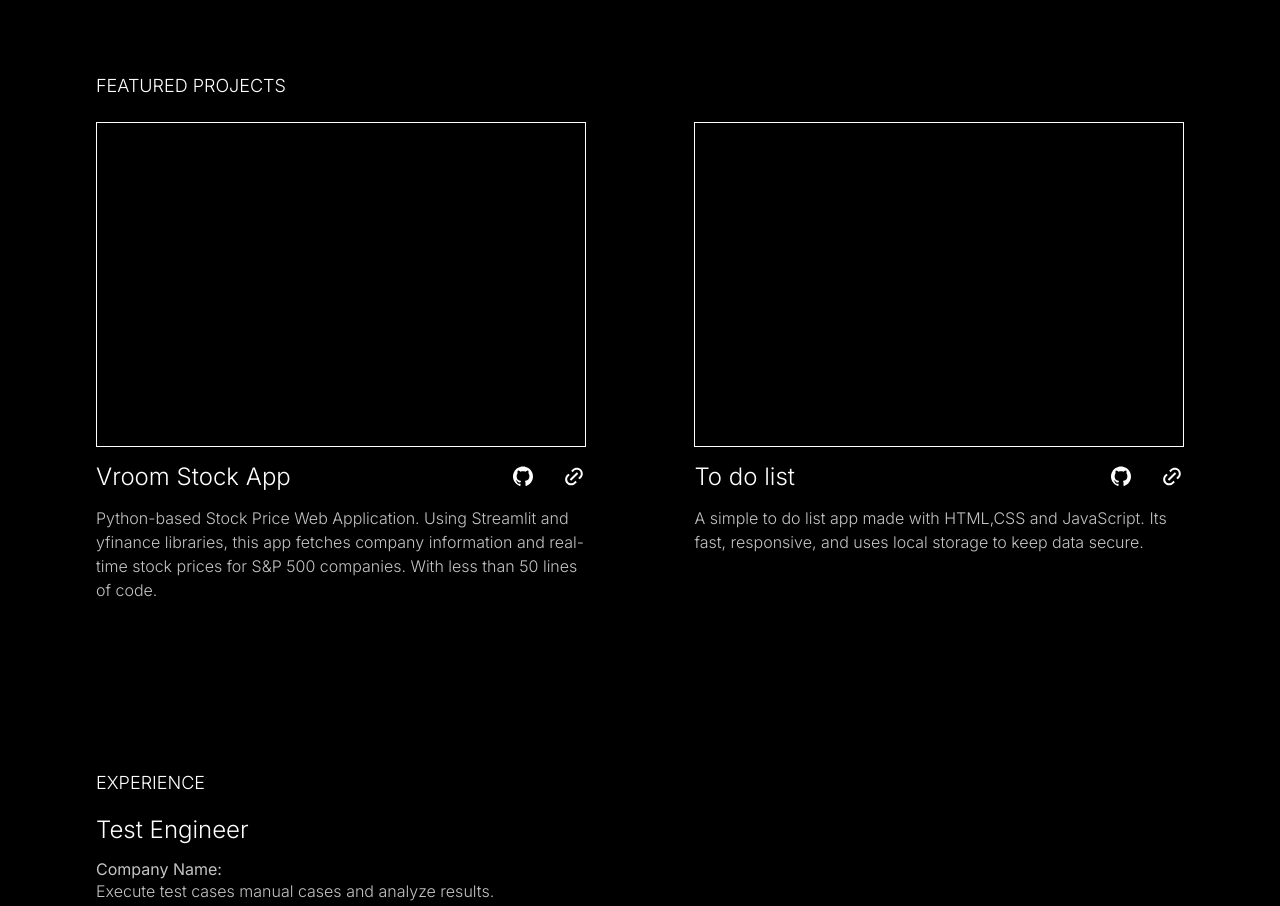
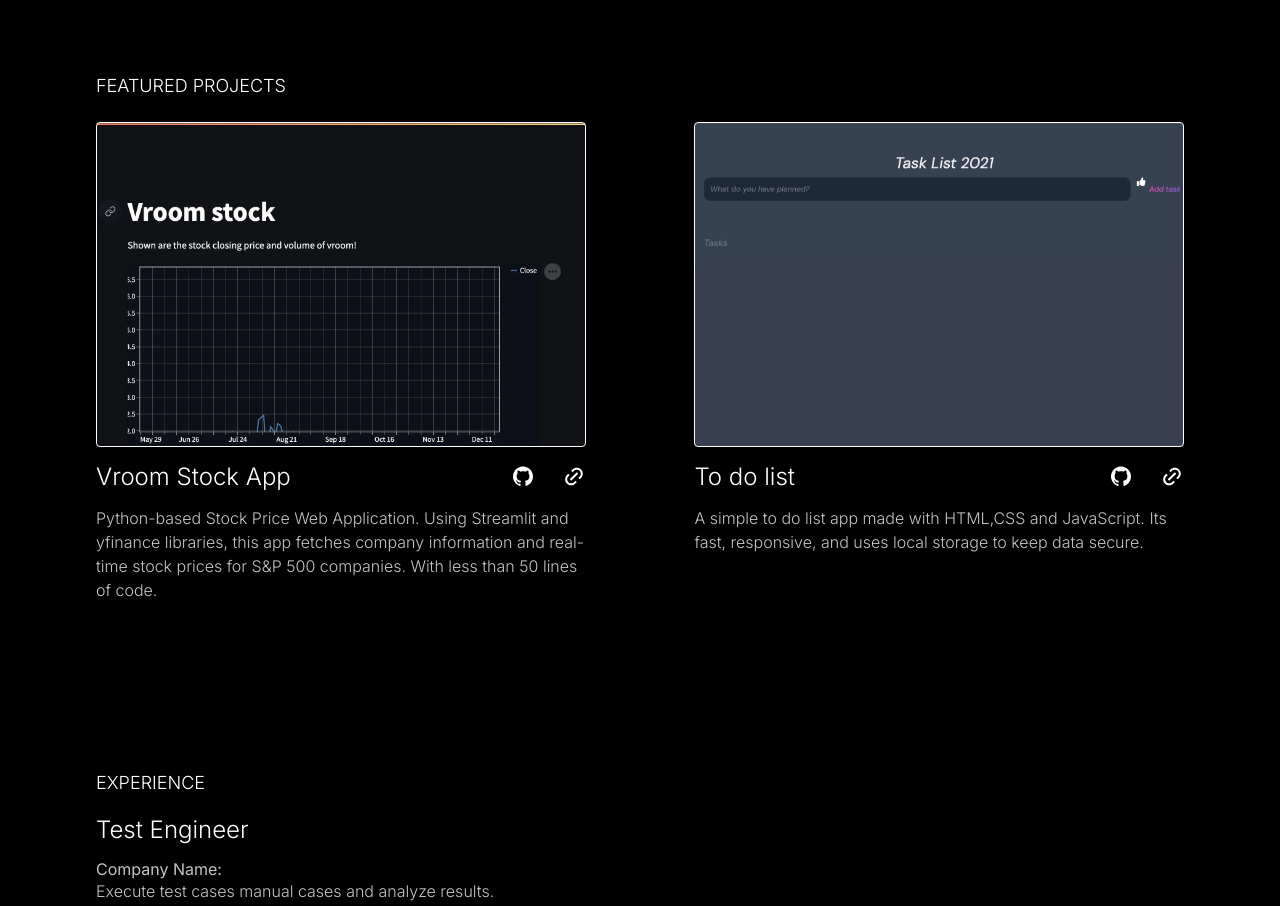
Before and after one commit to rolando1515/website, a Next.js app: page / in a window 1280 px wide. Shown: the part 800-1706 px from the top of the page. Built offline with nearby package versions, Linux system fonts and the light colour scheme.

Commit message:
next commit

```diff
--- a/src/pages/index.tsx
+++ b/src/pages/index.tsx
@@ -1,3 +1,4 @@
+import Head from 'next/head';
 import {
   AboutMe,
   Experience,
@@ -5,11 +6,16 @@ import {
   Hero,
   Resume,
 } from 'ui/containers/Home';
-import { Experience1 } from 'ui/containers/Home/Experience/experience';
 import { PageLayout } from 'ui/layouts/pageLayout';
 
 export default function Home() {
   return (
+    <>
+      <Head>
+        <title>Rolans's Portfolio</title>
+        <meta name="Welcome to Roland Labrador's portfolio" />
+        <link rel="icon" href="/favicon.ico" />
+      </Head>
       <PageLayout>
         <Hero />
         <FeaturedProjects />
@@ -17,6 +23,7 @@ export default function Home() {
 
         <AboutMe />
       </PageLayout>
+    </>
   );
 }
 // Insert compent if you want to use it later.
--- a/src/ui/components/ProjectCard/projectCard.tsx
+++ b/src/ui/components/ProjectCard/projectCard.tsx
@@ -4,12 +4,14 @@ import { Style } from './styles';
 export function ProjectCard({
   title,
   detail,
+  image,
 }: {
   title: string;
   detail: string;
+  image: string;
 }) {
   return (
-    <Style.Container>
+    <Style.Container image={image}>
       <figure></figure>
       <hgroup>
         <h3>{title}</h3>
--- a/src/ui/components/ProjectCard/styles.tsx
+++ b/src/ui/components/ProjectCard/styles.tsx
@@ -1,7 +1,7 @@
 import styled from 'styled-components';
 
 export const Style = {
-  Container: styled.article`
+  Container: styled.article<{ image: string }>`
     width: 45%;
     height: 500px;
     display: flex;
@@ -16,6 +16,10 @@ export const Style = {
       width: 100%;
       height: 65%;
       border: 1px solid white;
+      border-radius: 4px;
+      background: ${({ image }) => `url(${image})`};
+      background-position: top;
+      background-size: cover;
     }
 
     hgroup {
--- a/src/ui/containers/Home/FeaturedProjects/featuredProjects.tsx
+++ b/src/ui/containers/Home/FeaturedProjects/featuredProjects.tsx
@@ -4,11 +4,13 @@ import { Style } from './styles';
 const project_data = [
   {
     title: 'Vroom Stock App',
+    image: 'vroom.webp',
     detail:
       'Python-based Stock Price Web Application. Using Streamlit and yfinance libraries, this app fetches company information and real-time stock prices for S&P 500 companies. With less than 50 lines of code.',
   },
   {
     title: 'To do list',
+    image: 'task-list.webp',
     detail:
       'A simple to do list app made with HTML,CSS and JavaScript. Its fast, responsive, and uses local storage to keep data secure.',
   },
@@ -19,8 +21,13 @@ export function FeaturedProjects() {
     <Style.Container id="projects">
       <h2>FEATURED PROJECTS</h2>
       <div className="projects">
-        {project_data.map(({ detail, title }) => (
-          <ProjectCard key={title} detail={detail} title={title} />
+        {project_data.map(({ detail, title, image }) => (
+          <ProjectCard
+            key={title}
+            detail={detail}
+            title={title}
+            image={image}
+          />
         ))}
       </div>
     </Style.Container>
--- a/src/ui/containers/Home/Hero/styles.tsx
+++ b/src/ui/containers/Home/Hero/styles.tsx
@@ -17,6 +17,10 @@ export const Style = {
       font-size: 16px;
       line-height: 19px;
       color: #ffffff;
+
+      @media (max-width: 768px) {
+        margin-bottom: 25px;
+      }
     }
 
     h1 {
@@ -35,8 +39,8 @@ export const Style = {
       background-clip: text;
 
       @media (max-width: 768px) {
-        font-size: 40px;
-        line-height: 125%;
+        font-size: 45px;
+        line-height: 105%;
       }
     }
 
@@ -49,6 +53,11 @@ export const Style = {
       text-align: justify;
       color: #f0f0f0;
       margin: 25px 0;
+
+      @media (max-width: 768px) {
+        margin: 15px 0;
+        font-size: 16px;
+      }
     }
 
     button {
--- a/src/ui/shared/Footer/footer_styles.tsx
+++ b/src/ui/shared/Footer/footer_styles.tsx
@@ -8,6 +8,12 @@ export const Style = {
     display: grid;
     place-items: center;
     background-color: #000000;
+
+    @media (max-width: 768px) {
+      span {
+        margin-bottom: 10px;
+      }
+    }
 
     .flex-container {
       display: flex;
@@ -27,6 +33,10 @@ export const Style = {
       align-items: center;
       justify-content: space-between;
       color: #ffffff;
+
+      @media (max-width: 768px) {
+        flex-direction: column;
+      }
     }
 
     .footer-contact {
@@ -45,6 +55,10 @@ export const Style = {
       margin: 0;
       padding: 0;
       display: flex;
+
+      @media (max-width: 768px) {
+        flex-direction: column;
+      }
     }
     // The inline block is what makes it so the list items are next to each other.
     li {
@@ -62,6 +76,11 @@ export const Style = {
       padding: 5px 20px;
       align-items: center;
 
+      @media (max-width: 768px) {
+        margin: 0;
+        margin-bottom: 10px;
+      }
+
       svg {
         display: flex;
         /* height: 20px; */
```
Also changed, not shown: src/ui/shared/Footer/footer.tsx (+14 -9 lines), public/task-list.webp (added), public/vroom.webp (added). Lines whose indentation alone changed are shown as unchanged.
